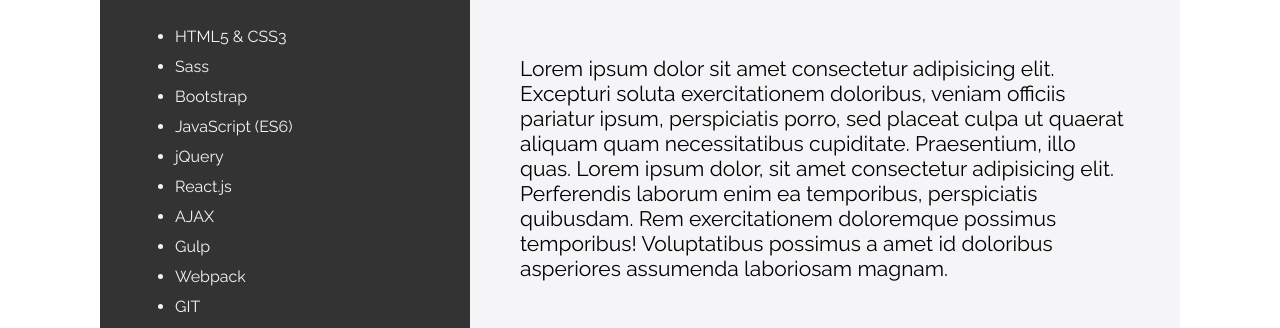
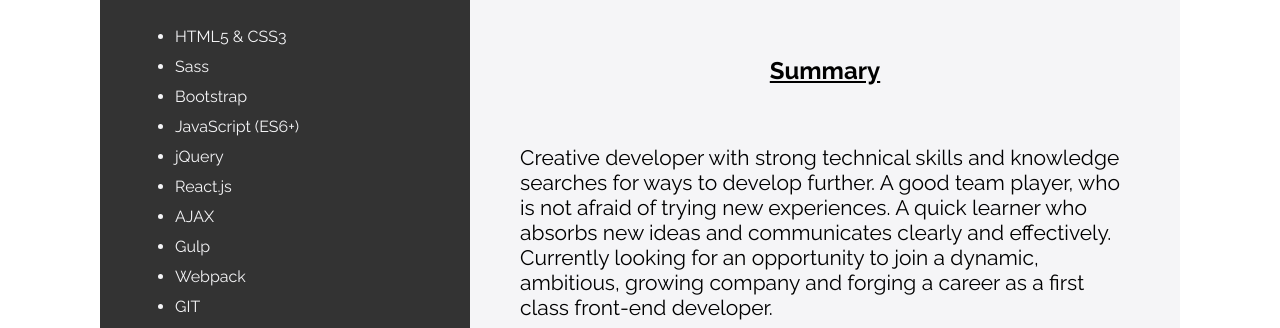
Before and after one commit to oldstud/oldstud.github.io, a plain HTML site: page index.html in a window 1280 px wide. Shown: the part 460-788 px from the top of the page. Drawn offline with Linux system fonts and the light colour scheme; a web font is replaced by a local one.

Commit message:
add sumary

```diff
--- a/index.html
+++ b/index.html
@@ -6,7 +6,7 @@
     <script async src="https://www.googletagmanager.com/gtag/js?id=G-L6M50FFM5T"></script>
     <script>
         window.dataLayer = window.dataLayer || [];
-  function gtag(){dataLayer.push(arguments);}
+        function gtag() { dataLayer.push(arguments); }
         gtag('js', new Date());
 
         gtag('config', 'G-L6M50FFM5T');
@@ -90,7 +90,7 @@
                         <li>HTML5 & CSS3</li>
                         <li>Sass</li>
                         <li>Bootstrap</li>
-                        <li>JavaScript (ES6)</li>
+                        <li>JavaScript (ES6+)</li>
                         <li>jQuery</li>
                         <li>React.js</li>
                         <li>AJAX</li>
@@ -127,12 +127,13 @@
                     <a href="mailto:dimapushkin1994@gmail.com"><i class="far fa-envelope"></i>
                         dimapushkin1994@gmail.com</a>
                 </div>
-                <div class="right_container">Lorem ipsum dolor sit amet consectetur adipisicing elit. Excepturi
-                    soluta exercitationem doloribus, veniam officiis pariatur ipsum, perspiciatis porro, sed placeat
-                    culpa ut quaerat aliquam quam necessitatibus cupiditate. Praesentium, illo quas. Lorem ipsum dolor,
-                    sit amet consectetur adipisicing elit. Perferendis laborum enim ea temporibus, perspiciatis
-                    quibusdam. Rem exercitationem doloremque possimus temporibus! Voluptatibus possimus a amet id
-                    doloribus asperiores assumenda laboriosam magnam.
+                <h3>Summary</h3>
+                <div class="right_container">Creative developer with strong technical skills and knowledge searches for
+                    ways to develop further.
+                    A good team player, who is not afraid of trying new experiences. A quick learner who absorbs new
+                    ideas and communicates clearly and
+                    effectively. Currently looking for an opportunity to join a dynamic, ambitious, growing
+                    company and forging a career as a first class front-end developer.
                 </div>
                 <h3>Education</h3>
                 <div class="right_container">
```
Also changed, not shown: 1 other file. Lines whose indentation alone changed are shown as unchanged.
